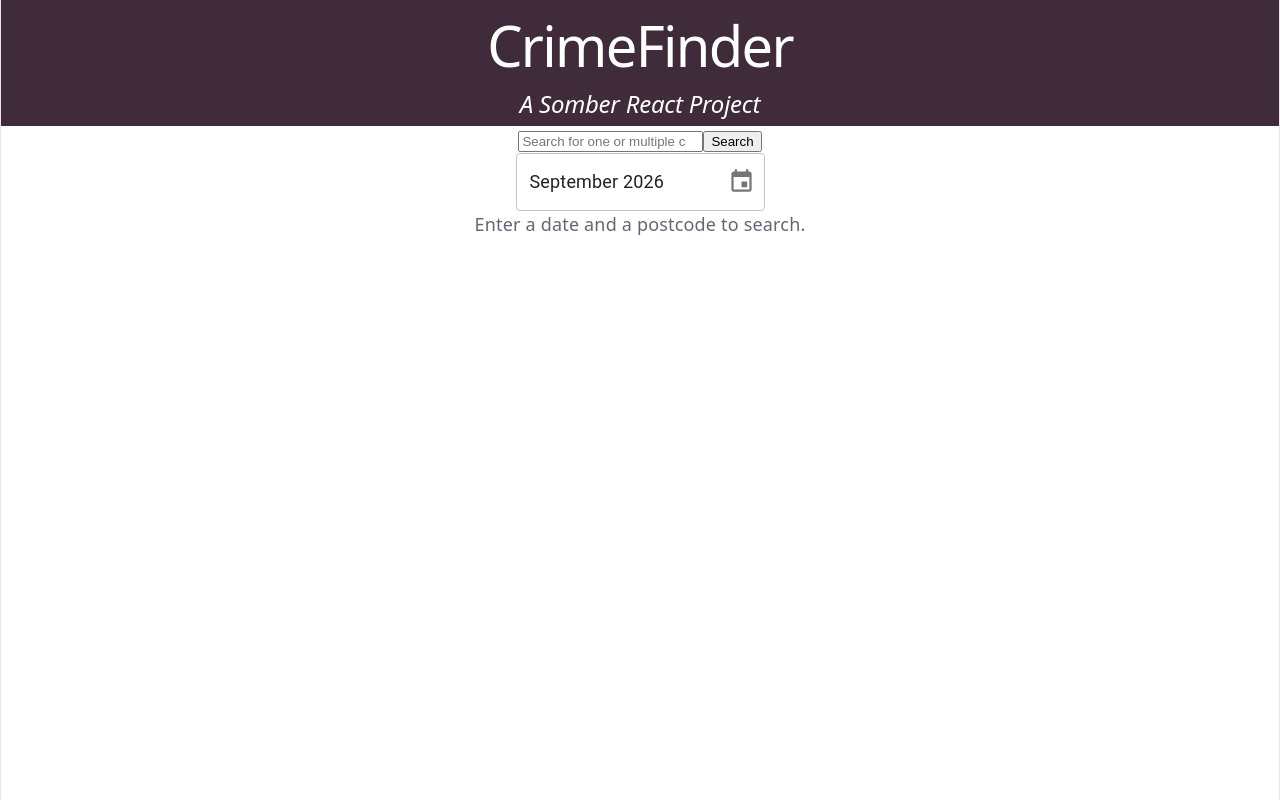
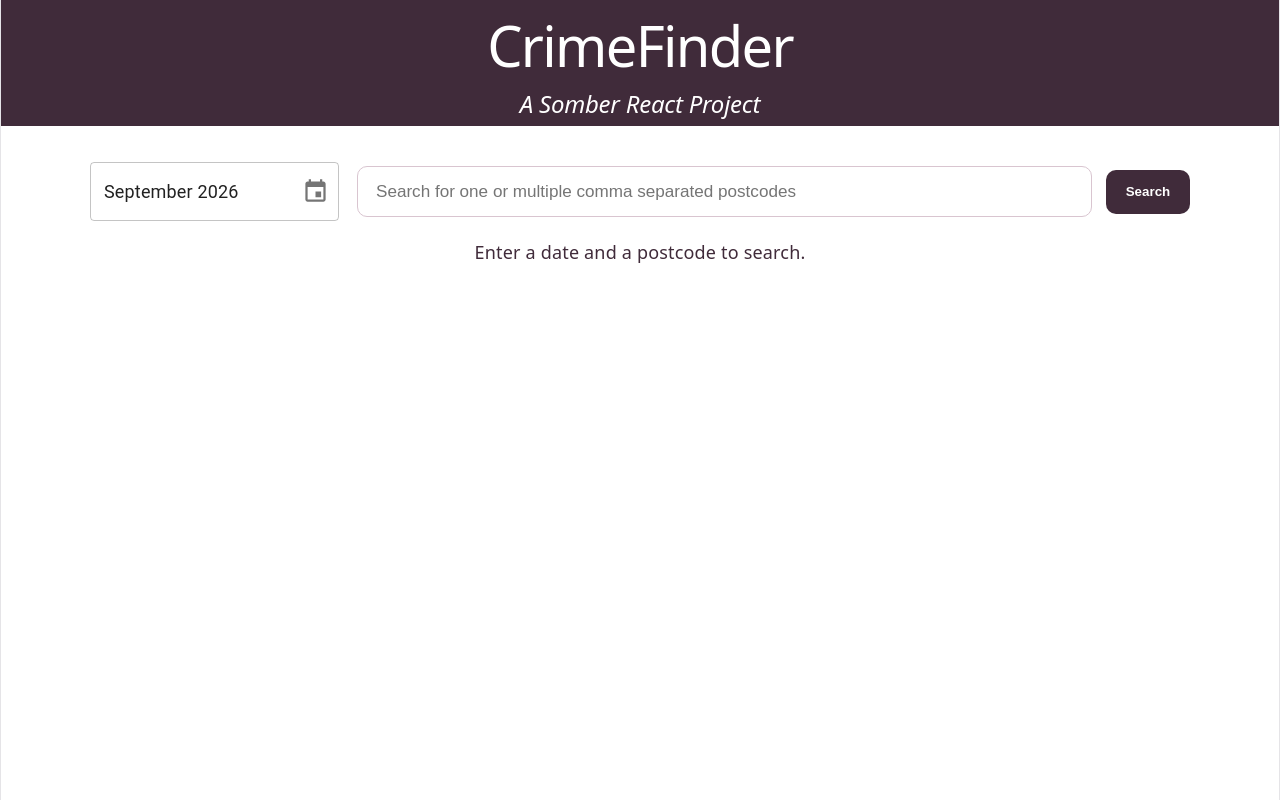
Before and after one commit to danainanou/CrimeFinder, a React (Vite) app in the folder CrimeFinder-challenge/: page / in a window 1280 px wide. Built offline with nearby package versions, Linux system fonts and the light colour scheme.

Commit message:
Added styling
Disclaimer: the styling was created by co-pilot since I ran out of time :') Definitely not my cup of tea in terms of how its done it but here we are...

```diff
--- a/CrimeFinder-challenge/src/App.css
+++ b/CrimeFinder-challenge/src/App.css
@@ -50,3 +50,118 @@
   padding: 1rem;
   color: #402B3A;
 }
+
+.overview {
+  width: min(1100px, 90vw);
+  margin: 2rem auto;
+  padding: 1.5rem;
+  border-radius: 12px;
+  background: #fffafc;
+  border: 1px solid #eadfe6;
+  box-shadow: 0 8px 20px rgba(64, 43, 58, 0.08);
+}
+
+.overview h3 {
+  margin: 1.5rem 0 1rem;
+  color: #402B3A;
+}
+
+.overview-cards {
+  display: flex;
+  flex-direction: column;
+  justify-content: center;
+  min-width: 160px;
+  padding: 1rem;
+  border-radius: 10px;
+  background: #f7edf2;
+  border: 1px solid #eadfe6;
+}
+
+.overview-card-title {
+  margin: 0 0 0.5rem;
+  font-size: 0.9rem;
+  font-weight: 600;
+  text-transform: capitalize;
+  color: #402B3A;
+}
+
+.overview-card-count {
+  margin: 0;
+  font-size: 1.5rem;
+  font-weight: 700;
+  color: #402B3A;
+}
+
+.overview-categories {
+  display: flex;
+  flex-wrap: wrap;
+  gap: 1rem;
+}
+
+.inputs {
+  display: flex;
+  flex-direction: row-reverse;
+  align-items: center;
+  justify-content: center;
+  gap: 1rem;
+  flex-wrap: wrap;
+  width: min(1100px, 90vw);
+  margin: 2rem auto 0;
+}
+
+.search-form {
+  flex: 1 1 0;
+  min-width: 300px;
+}
+
+.form-input {
+  display: flex;
+  gap: 0.75rem;
+  align-items: center;
+  width: 100%;
+}
+
+.form-input input {
+  flex: 1 1 auto;
+  min-width: 220px;
+  padding: 0.8rem 1rem;
+  border: 1px solid #d9c5d0;
+  border-radius: 10px;
+  background: #fff;
+  color: #402B3A;
+  font-size: 0.95rem;
+}
+
+.form-input button {
+  padding: 0.8rem 1.1rem;
+  border: none;
+  border-radius: 10px;
+  background: #402B3A;
+  color: #fff;
+  font-weight: 600;
+  cursor: pointer;
+}
+
+.form-input button:hover {
+  background: #5a334d;
+}
+
+.inputs > *:last-child {
+  margin-left: auto;
+}
+
+.MuiFormControl-root {
+  min-width: 200px;
+  margin-left: auto;
+}
+
+.MuiInputBase-root {
+  border-radius: 10px !important;
+  background: #fff;
+}
+
+p {
+  width: min(1100px, 90vw);
+  margin: 1rem auto 0;
+  color: #402B3A;
+}
```
